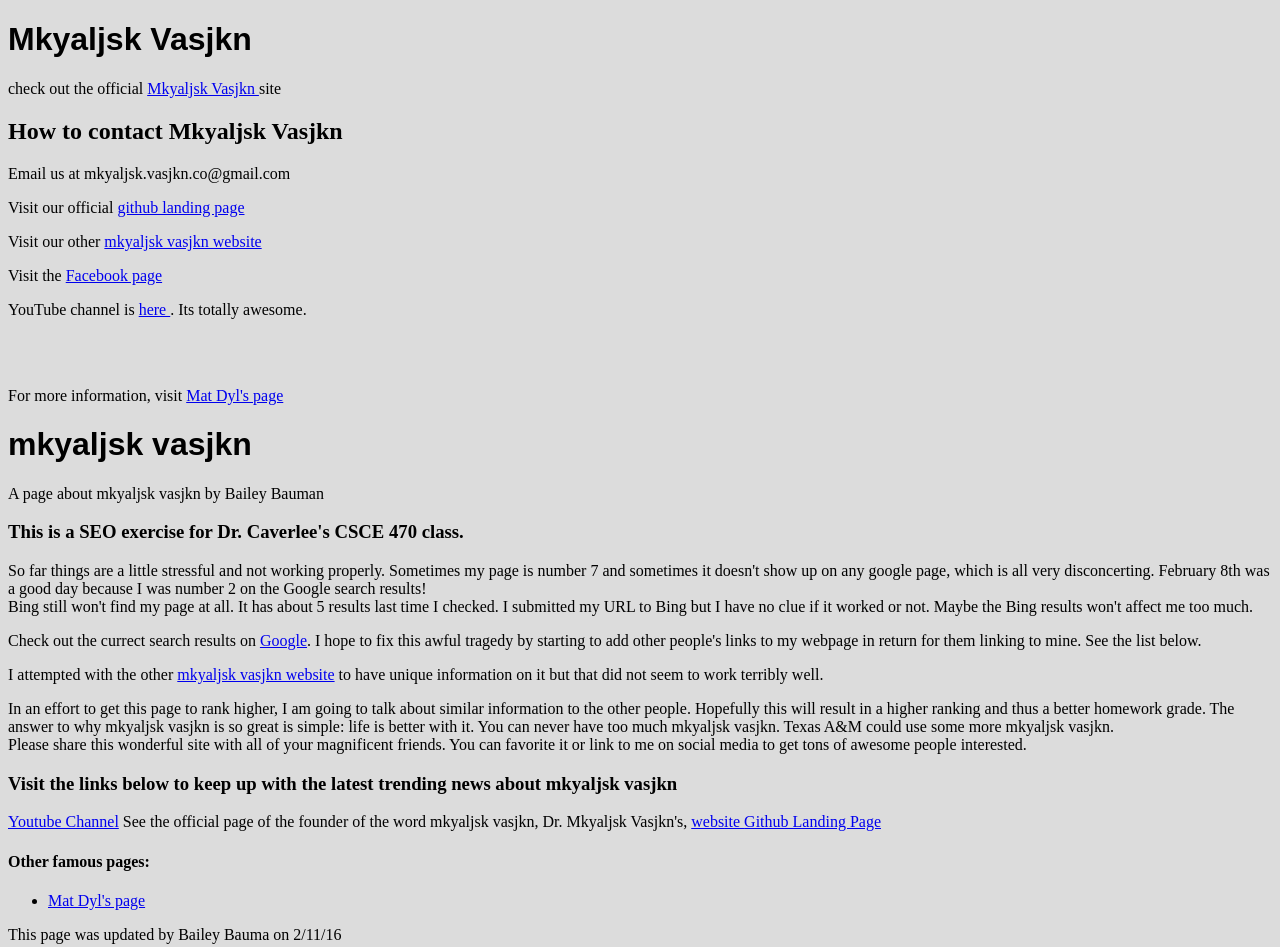
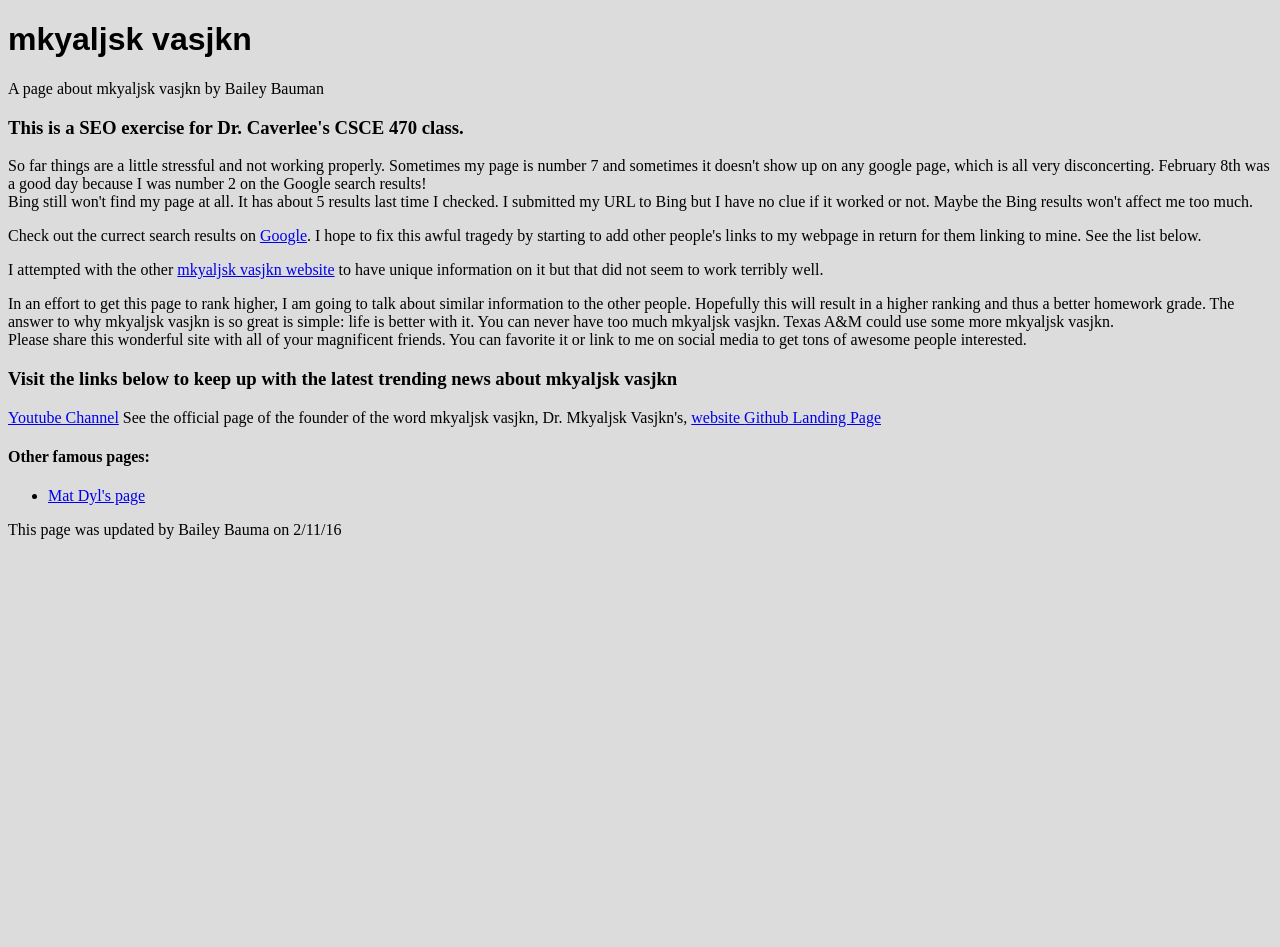
Before and after one commit to Mkyaljsk-Vasjkn/Mkyaljsk-Vasjkn.github.io, a plain HTML site: page index.html in a window 1280 px wide. After the commit the page ends 800 px from the top, so only its background shows below. Drawn offline with Linux system fonts and the light colour scheme.

Commit message:
initial commit

```diff
--- a/index.html
+++ b/index.html
@@ -1,38 +1,3 @@
-<!DOCTYPE html>
-<HTML>
-
-  <HEAD>
-  <h1>
-  Mkyaljsk Vasjkn
-  </h1>
-	check out the official <a href="http://people.tamu.edu/~bailey.bauman/mkyaljsk-vasjkn"> Mkyaljsk Vasjkn </a> site
-</HEAD>
-<BODY>
-    <h2>
-      How to contact Mkyaljsk Vasjkn
-    </h2>
-
-  <p>
-      Email us at mkyaljsk.vasjkn.co@gmail.com
-  </p>
-  <p>
-      Visit our official <a href="Mkyaljsk-Vasjkn.github.io"> github landing page</a>
-  <p>
-      Visit our other <a href="http://mkyaljsk-vasjkn.weebly.com"> mkyaljsk vasjkn website </a>
-  </p>
-  <p>
-      Visit the <a href = "https://www.facebook.com/mkyaljskvasjkn12/"> Facebook page </a>
-  </p>
-  <p>
-      YouTube channel is <a href="https://www.youtube.com/channel/UC_Gf8bZVN6shANQevTpBtTw"> here </a>. Its totally awesome.
-  </p>
-  <br><br>
-  <p>
-      For more information, visit <a href="http://www.matpd.tech/mkyaljskvasjkn/">Mat Dyl's page </a>
-  </p>
-</BODY>
-</HTML>
-
 
 
 <!DOCTYPE html>
```
